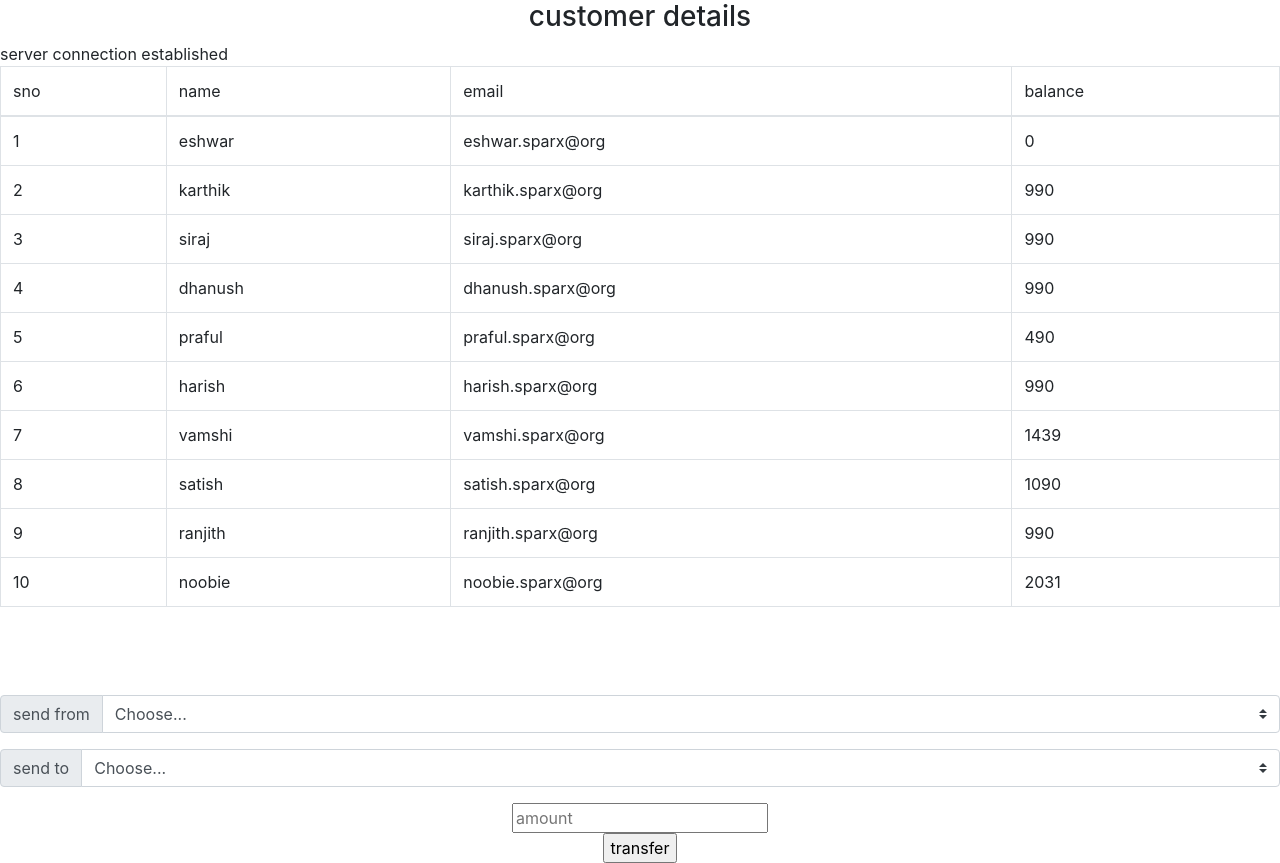
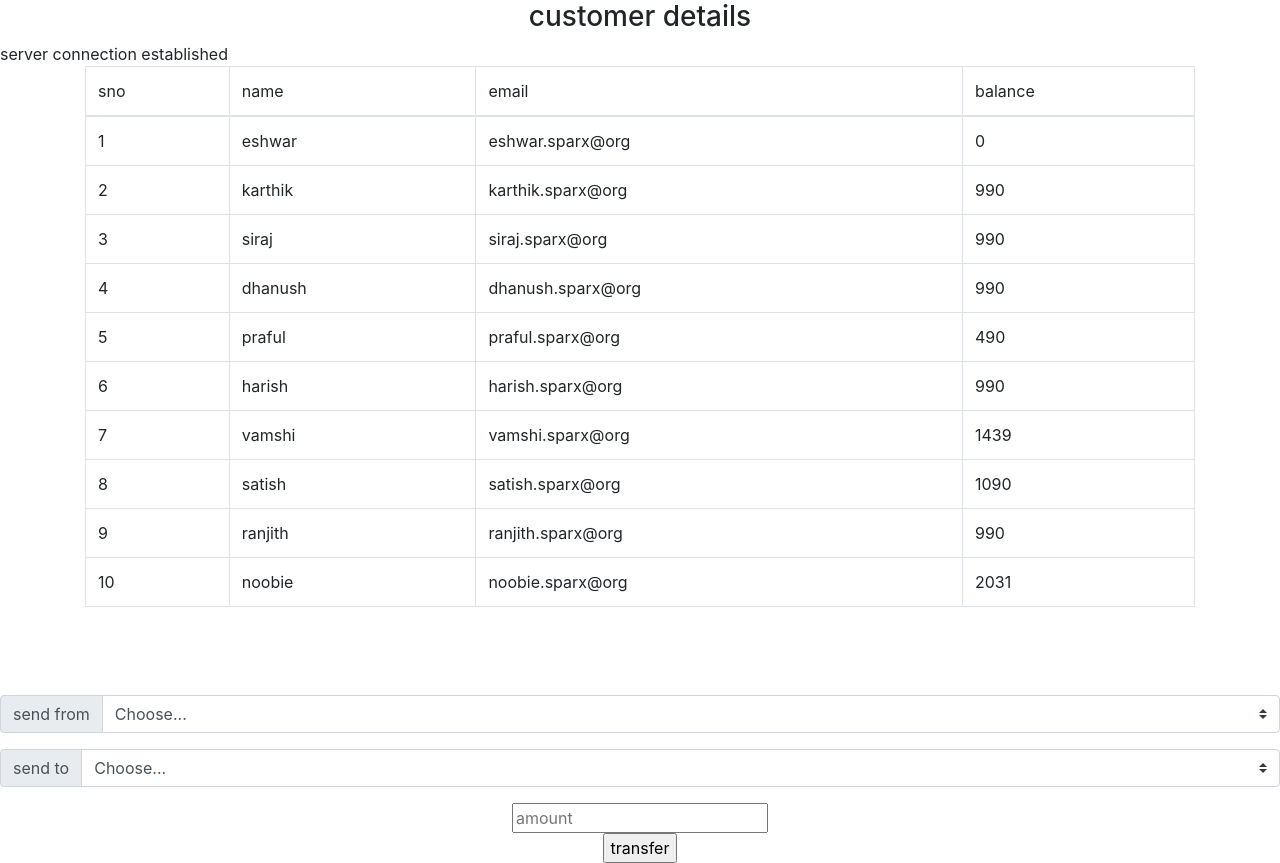
Before and after one commit to eshwar3214/sparxbank, a PHP site: page /details.php in a window 1280 px wide. Shown: the part 56-919 px from the top of the page. Run offline with PHP 8.4, Linux system fonts and the light colour scheme; data comes from the database, SQL or seed files in the repository; data that the repository does not hold is empty.

```diff
--- a/details.php
+++ b/details.php
@@ -70,7 +70,7 @@
     echo "<br>";
     if ($result->num_rows>0) {
 
-        echo "<div class='table-responsive'><table class='table table-bordered table-condensed'>
+        echo "<div class='container'><div class='table-responsive'><table class='table table-bordered table-condensed'>
         <thead class='thead-dark'>
         <tr>
         <td>sno</td>
@@ -87,7 +87,7 @@
 
 
             }
-        echo "</tbody></table></div>";
+        echo "</tbody></table></div></div>";
 
 
 }
--- a/transferslist.php
+++ b/transferslist.php
@@ -64,7 +64,7 @@
     $result = $con->query($sql);
     echo "<br>";
     echo "<h3 align='center'>transactions</h3>";
-    echo "
+    echo "<div class='container'>
     <div class='table-responsive'><table class='table table-bordered table-condensed'>
         <thead class='thead-dark'>
         <tr>
@@ -82,7 +82,7 @@
 
 
         }
-    echo "</tbody></table></div>";
+    echo "</tbody></table></div></div>";
 
     $con->close();
     ?>
```
